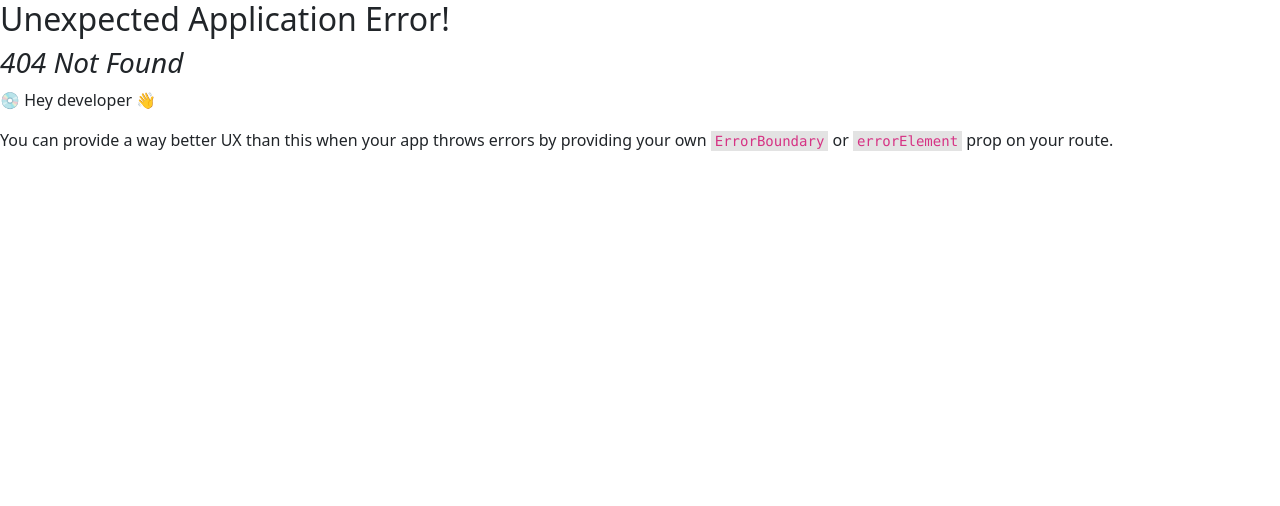
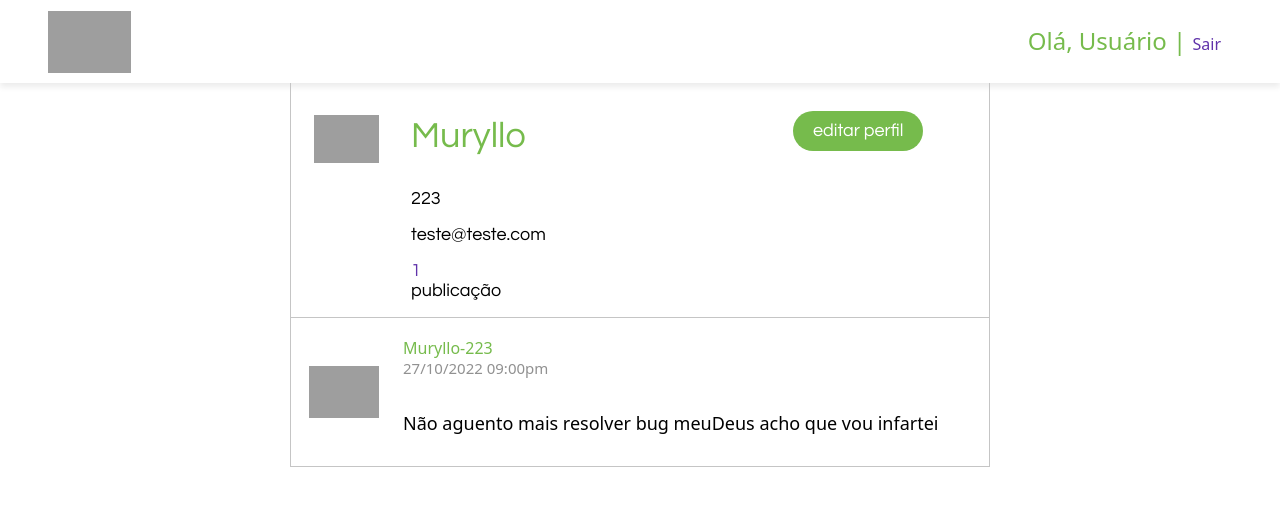
Before and after one commit to thaisdsandim/parrot-xp44, a React (Vite) app: page /profile/1 in a window 1280 px wide. Before the commit this address had no page. Shown: the top 506 px of the page. Built offline with nearby package versions, Linux system fonts and the light colour scheme; grey boxes are pictures that could not be loaded.

Commit message:
criado pagina de perfil e seus componentes
criado pagina de perfil e seus componentes

```diff
--- a/src/assets/brothers.json
+++ b/src/assets/brothers.json
@@ -53,7 +53,14 @@
         "timestamp":"22/07/2022 08:00pm",
         "post": "Gente comprei um PUG, ele é a coisinha mais linda!"
 
+      },
+      {
+        "id": 4,
+        "nome":"Biel",
+        "apartment": 200,
+        "email":"teste@teste.com",
+        "timestamp":"27/07/2022 09:30pm",
+        "post": "Alguem sabe o quê aconteceu com o Muryllo? Ouvi ele gritando agora a pouco! Foi algo do tipo 'CAAAARA COMO FAZ ESSE COMPONENTE AAAAAAAAAAAAAAA C#$!@#$% bla bla bla' Eita!! :o"
       }
-
 ]
 }
--- /dev/null
+++ b/src/components/DetalhesPerfil.style.ts
@@ -0,0 +1,108 @@
+import styled from 'styled-components'
+import { Link } from 'react-router-dom'
+
+export const DetalhesStyle = styled.div`
+
+  min-height: 130px;
+
+  margin: 0 auto;
+  max-width: 700px;
+
+  border: 1px solid rgba(197, 197, 197, 1);
+  border-width: 0px 1px 1px 1px;
+
+  img {
+
+padding: 0 0 0 35px ;
+
+margin-bottom: 122px;
+max-width: 100px;
+max-height: 70px;
+
+}
+
+  h1 {
+
+font-family: 'Questrial';
+font-style: normal;
+font-weight: 400;
+font-size: 36px;
+
+padding-top: 43px;
+padding-bottom: 35px;
+margin-left: 20px;
+
+
+line-height: 20px;
+
+color: #76BB4C;
+
+}
+
+p {
+
+color: #000000;
+
+line-height: 20px;
+
+margin-left: 20px;
+
+font-family: 'Questrial';
+font-weight: 400;
+font-size: 18px;
+}
+
+  a {
+
+    font-weight: 500;
+    font-size: 18px;
+
+    text-decoration:none;
+
+
+
+    line-height: 16px;
+
+    color: #76BB4C;
+
+  }
+
+`
+export const EditarPerfil = styled(Link)`
+
+  p {
+
+    padding: 10px 20px;
+
+    background: #76BB4C;
+
+    margin-top: 28px;
+    margin-right: 4.1rem;
+
+    color: #FFFFFF;
+
+    border-radius: 32px;
+
+    text-transform: lowercase;
+
+  }
+
+`
+
+export const Dados = styled.div`
+
+  pre {
+
+    font-size: 18px;
+    font-weight: 400;
+    font-family: 'Questrial';
+
+    color: #6033AA;
+
+    display: inline;
+
+
+    line-height: 18px;
+
+  }
+`
--- /dev/null
+++ b/src/components/DetalhesPerfil.tsx
@@ -0,0 +1,37 @@
+import { Dados, DetalhesStyle, EditarPerfil } from "./DetalhesPerfil.style";
+import avatar from "../assets/avatar.png";
+
+
+type DetalhesProps = {
+    id: number;
+    nome: string;
+    apartment: number;
+    email: string;
+    posts: number;
+}
+
+const Detalhes = (props: DetalhesProps) => {
+    return (
+        <DetalhesStyle>
+          <div className='d-flex justify-content-between'>
+            <div className="row align-items-center">
+              <img src={avatar} alt="foto perfil" className='col-lg-6 col-md-6 col-sm-6 col-6' />
+              <Dados className='d-flex flex-column col-lg-6 col-md-6 col-sm-6 col-6'>
+                <h1>{props.nome}</h1>
+                <p>{props.apartment}</p>
+                <p>{props.email}</p>
+                <p><pre>{props.posts}</pre> {props.posts > 1 ? "publicações" : "publicação"}</p>
+              </Dados>
+            </div>
+
+            <div>
+              <EditarPerfil to={`/edit/${props.id}`}>
+                <p>editar perfil</p>
+              </EditarPerfil>
+            </div>
+          </div>
+        </DetalhesStyle>
+      )
+}
+
+export default Detalhes;
--- /dev/null
+++ b/src/pages/Perfil.tsx
@@ -0,0 +1,36 @@
+import { useParams } from "react-router-dom";
+import Header from "../components/Header";
+import brothers from "../assets/brothers.json";
+import Post from "../components/Post";
+import Detalhes from "../components/DetalhesPerfil";
+
+interface PerfilProps {
+
+}
+
+const Perfil = (props: PerfilProps) => {
+
+    const { vizinhanca } = brothers;
+
+    const { id } = useParams();
+
+    const usuarios = vizinhanca.filter(vizinho => vizinho.id === Number(id));
+
+    const posts = usuarios.length;
+
+    const dadosIndex = usuarios[0];
+
+    return (
+        <>
+            <Header />
+            <Detalhes nome={dadosIndex.nome} apartment={dadosIndex.apartment} email={dadosIndex.email} id={Number(id)} posts={posts} />
+
+            {usuarios.map((usuario) => (
+                <Post key={id} id={Number(id)} nome={usuario.nome} timestamp={usuario.timestamp} apartment={usuario.apartment} post={usuario.post} />))}
+
+        </>
+    )
+
+}
+
+export default Perfil;
--- a/src/router/index.tsx
+++ b/src/router/index.tsx
@@ -1,5 +1,6 @@
 import { createBrowserRouter } from "react-router-dom";
 
+import Perfil from "../pages/Perfil";
 import Home from "../pages/Home"
 
 const router = createBrowserRouter([
@@ -7,6 +8,10 @@ const router = createBrowserRouter([
         path: "/:idUser",
         element: <Home />,
     },
+    {
+        path: '/profile/:id',
+        element: <Perfil />
+    },
 ]);
 
 export default router;
```
